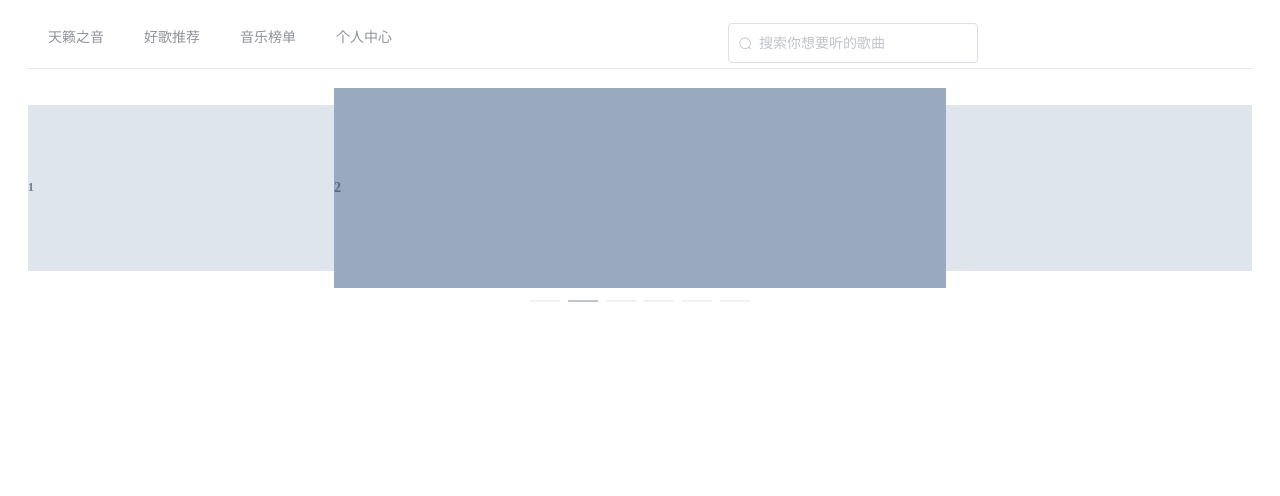
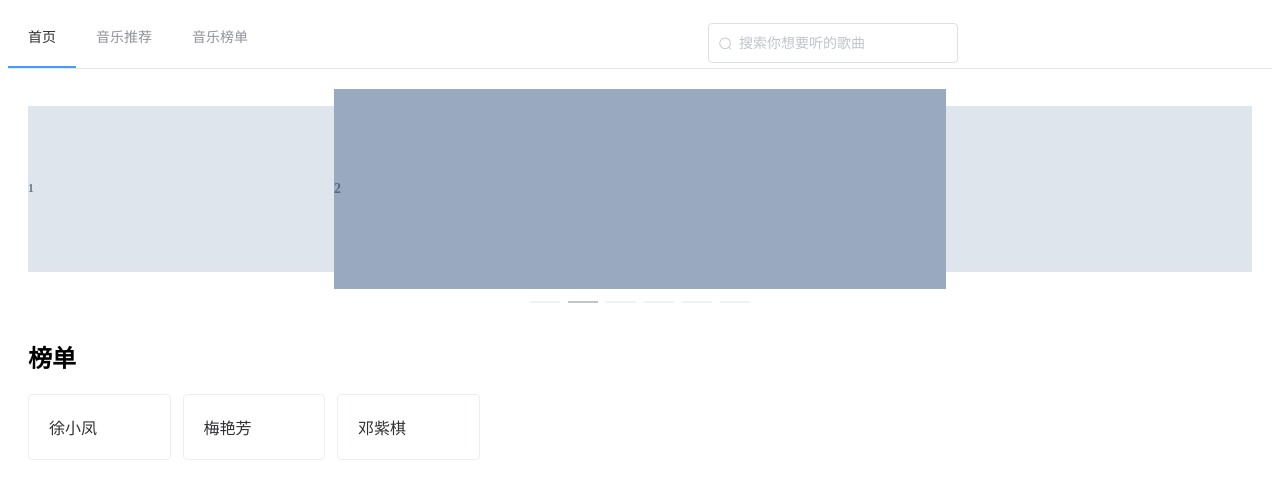
Before and after one commit to pistachioL/online-music-system, a Vue app: page /HelloWorld in a window 1280 px wide. Shown: the top 496 px of the page. Built offline with nearby package versions, Linux system fonts and the light colour scheme.

Commit message:
增加导航栏路由跳转

```diff
--- a/src/components/HelloWorld.vue
+++ b/src/components/HelloWorld.vue
@@ -2,17 +2,43 @@
 <template>
 <div>
   <el-container>
-    <el-header>
-        <NavMenu />
 
-    </el-header>
+    <NavMenu />
+
+
     <el-main>
     <Carousel />
-
+    <!-- 榜单 -->
+    <h2>榜单 </h2>
+    <el-row :gutter="12">
+      <el-col :span="3">
+        <el-card shadow="hover">
+          徐小凤
+        </el-card>
+      </el-col>
+      <el-col :span="3">
+        <el-card shadow="hover">
+          梅艳芳
+        </el-card>
+      </el-col>
+      <el-col :span="3">
+        <el-card shadow="hover">
+          邓紫棋
+        </el-card>
+      </el-col>
+    </el-row>
     </el-main>
 
-    <el-footer>
-
+    <el-footer height="90px">
+      <aplayer autoplay :music="{
+        title: 'Preparation',
+        author: 'Hans Zimmer/Richard Harvey',
+        url: 'https://www.kugou.com/song/#hash=217A80C30C4F3DE6F68567A1173453E5&album_id=40725263',
+        pic: 'http://devtest.qiniudn.com/Preparation.jpg',
+        lrc: '[00:00.00]lrc here\n[00:01.00]aplayer',
+        theme: '#b7daff'
+      }">
+    </aplayer>
     </el-footer>
 
   </el-container>
@@ -23,12 +49,14 @@
 <script>
 import NavMenu from './NavMenu.vue'
 import Carousel from './Carousel.vue'
+import Aplayer from 'vue-aplayer'
 
 export default {
   name: 'HelloWorld',
   components: {
     NavMenu,
     Carousel,
+    Aplayer,
   },
 }
 </script>
@@ -36,5 +64,11 @@ export default {
 
 <!-- Add "scoped" attribute to limit CSS to this component only -->
 <style scoped>
+.el-footer{
+  width: 100%;
+  position: absolute;
+  bottom: 0
+}
+
 
 </style>
--- a/src/components/NavMenu.vue
+++ b/src/components/NavMenu.vue
@@ -2,11 +2,14 @@
 
   <div>
     <!-- 导航栏 -->
-    <el-menu :default-active="activeIndex" class="el-menu-demo" mode="horizontal" @select="handleSelect">
-      <el-menu-item index="1">天籁之音</el-menu-item>
+    <el-menu :default-active="this.$route.path" router mode="horizontal" @select="handleSelect">
+      <el-menu-item v-for="(item,i) in navList" :key="i" :index="item.name">
+         {{item.navItem}}
+           </el-menu-item>
+      <!-- <el-menu-item index="1">天籁之音</el-menu-item>
       <el-menu-item index="2">好歌推荐</el-menu-item>
-      <el-menu-item index="3" >音乐榜单</el-menu-item>
-      <el-menu-item index="4">个人中心</el-menu-item>
+      <el-menu-item index="音乐榜单" >音乐榜单</el-menu-item>
+      <el-menu-item index="4">个人歌单</el-menu-item> -->
 
     <div class="nav">
     <!-- 搜索框 -->
@@ -27,12 +30,19 @@
     },
     data() {
       return {
+          navList:[
+            {name:"/HelloWorld", navItem:'首页'},
+            {name:"/githubLogin", navItem:'音乐推荐'},
+            {name:"/popularList", navItem:'音乐榜单'},
+
+          ],
           input: '',
           dialogFormVisible: false,
           form: {
             username: '',
             password: '',
           }
+
       };
     },
 
--- /dev/null
+++ b/src/components/PopularList.vue
@@ -0,0 +1,62 @@
+<template>
+  <div>
+  <el-container>
+        <NavMenu />
+    <el-header style="text-align: right; font-size: 12px">
+      <el-dropdown>
+        <i class="el-icon-setting" style="margin-right: 15px"></i>
+        <el-dropdown-menu slot="dropdown">
+          <el-dropdown-item>查看</el-dropdown-item>
+          <el-dropdown-item>新增</el-dropdown-item>
+          <el-dropdown-item>删除</el-dropdown-item>
+        </el-dropdown-menu>
+      </el-dropdown>
+      <span>王小虎</span>
+    </el-header>
+
+    <el-main>
+      <el-table :data="tableData">
+        <el-table-column prop="date" label="日期" width="140">
+        </el-table-column>
+        <el-table-column prop="name" label="姓名" width="120">
+        </el-table-column>
+        <el-table-column prop="address" label="地址">
+        </el-table-column>
+      </el-table>
+    </el-main>
+  </el-container>
+
+
+</div>
+</template>
+
+<script>
+import NavMenu from './NavMenu.vue'
+  export default {
+    components:{
+      NavMenu,
+    },
+    data() {
+      const item = {
+        date: '2016-05-02',
+        name: '王小虎',
+        address: '上海市普陀区金沙江路 1518 弄'
+      };
+      return {
+        tableData: Array(20).fill(item)
+      }
+    }
+  };
+</script>
+
+<style>
+  .el-header {
+    background-color: #B3C0D1;
+    color: #333;
+    line-height: 60px;
+  }
+
+  .el-aside {
+    color: #333;
+  }
+</style>
--- a/src/components/githubLogin.vue
+++ b/src/components/githubLogin.vue
@@ -1,6 +1,8 @@
 <template>
   <div>
     <div>{{githubUser}}</div>
+
+
   </div>
 </template>
 
@@ -10,7 +12,8 @@ import axios from 'axios';
 export default {
   data() {
     return {
-      githubUser: "github登陆中..."
+      githubUser: "github登陆中...",
+
     };
   },
   mounted() {
--- a/src/components/login.vue
+++ b/src/components/login.vue
@@ -13,7 +13,7 @@
 
         <!-- 第三方登录 -->
         <p> 第三方登录 </p>
-        <a v-on:click="signWithGithub"><img src="../assets/github.png" width="30px" alt="">  </a>
+        <a v-on:click="loginWithGithub"><img src="../assets/github.png" width="30px"  alt="">  </a>
         </el-card>
 
 
@@ -32,10 +32,12 @@
     data() {
       return {
         input: '',
+        seen:false,
+        current:0
       }
     },
     methods: {
-      signWithGithub() {
+      loginWithGithub() {
         window.location.href = `${oauth_url}?client_id=${client_id}&redirect_uri=${redirect_uri}`
       },
 
--- a/src/main.js
+++ b/src/main.js
@@ -6,8 +6,10 @@ import 'element-ui/lib/theme-chalk/index.css';
 import router from './router'
 
 
+
 Vue.config.productionTip = false
 Vue.use(ElementUI);
+
 
 
 new Vue({
--- a/src/router/index.js
+++ b/src/router/index.js
@@ -4,6 +4,7 @@ import Router from 'vue-router'  //引入vue-router
 import Login from '@/components/login.vue'  //引入根目录下的登录组件
 import githubLogin from '@/components/githubLogin.vue'  //引入根目录下的登录组件
 import HelloWorld from '@/components/HelloWorld.vue'  //引入根目录下的Hello.vue组件
+import PopularList from '@/components/PopularList.vue'  //引入根目录下的Hello.vue组件
 
 Vue.use(Router)
 
@@ -21,7 +22,18 @@ const routes = [
     {
         path: '/HelloWorld',
         name: 'HelloWorld',
-        component: HelloWorld
+        component: HelloWorld,
+        // meta: {
+        //     auth:true
+        // },
+    },
+    {
+        path: '/popularList',
+        name: '音乐榜单',
+        component: PopularList,
+        // meta: {
+        //     auth:true
+        // },
     },
   ]
 
@@ -33,3 +45,8 @@ const router = new Router({
 
 
 export default router
+
+// 是否登录的路由拦截
+// router.beforeEach((to, from, next) => {
+//     if(to.matched.some((r) => r.meta.auth))
+// })
```
